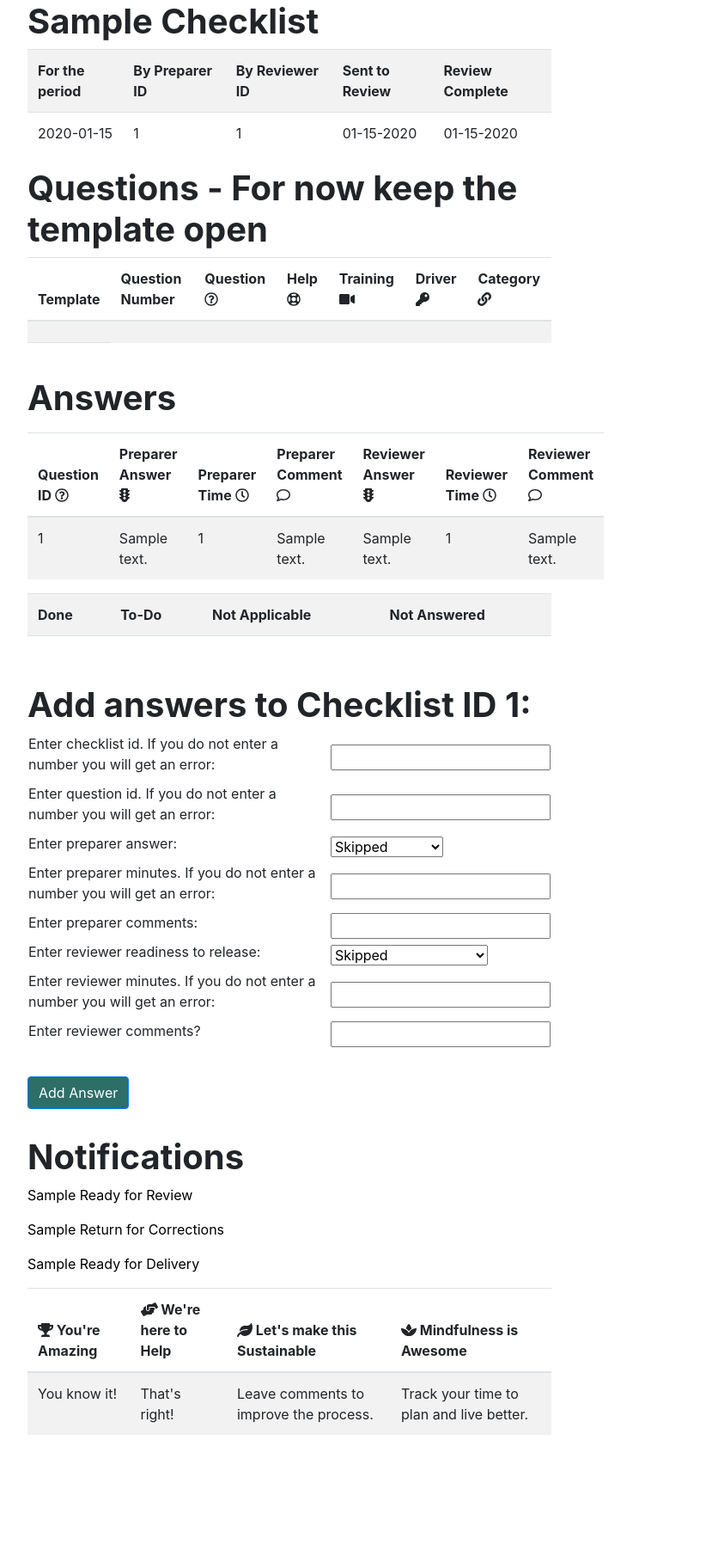
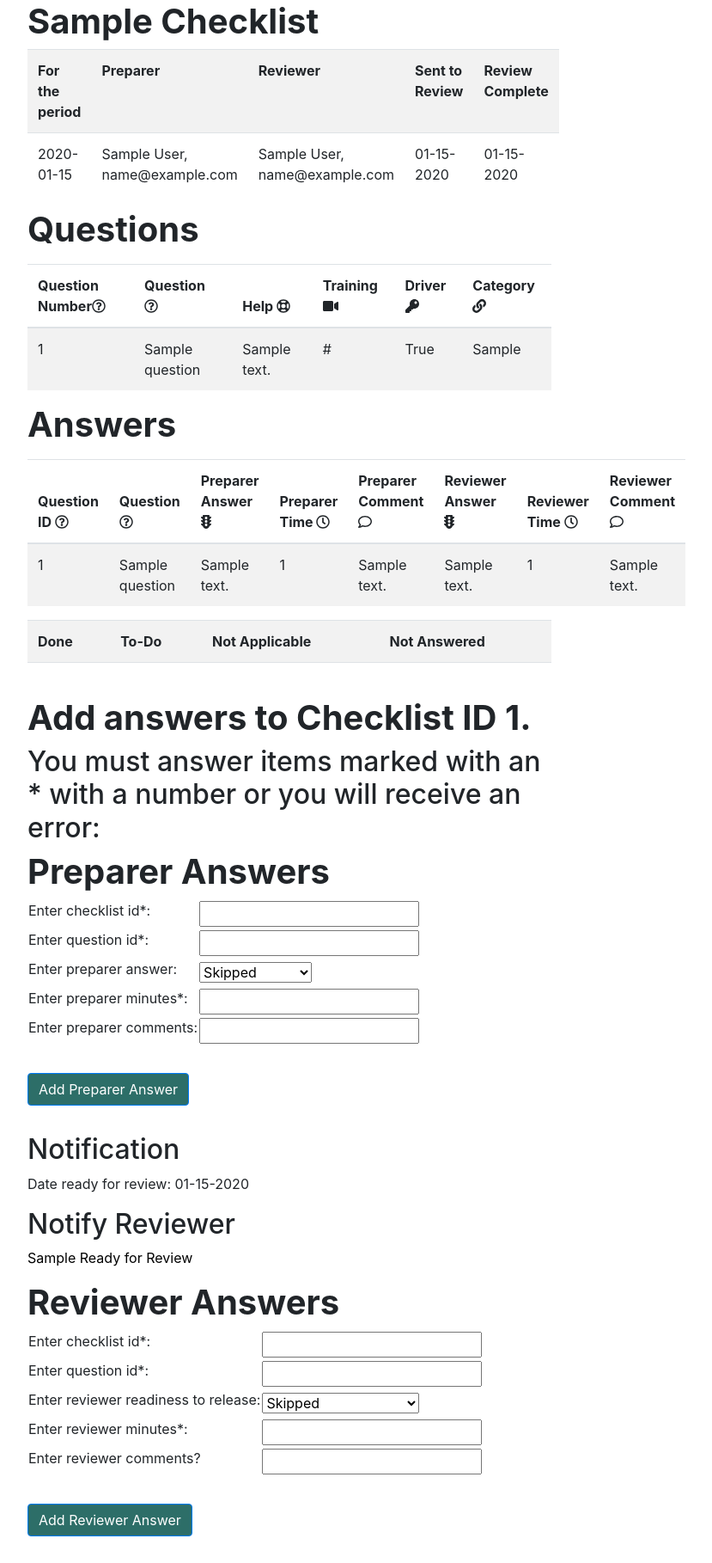
Before and after one commit to annewoosam/dynamic-checklist-generator, a Flask app: page /checklists/1 in a window 1280 px wide. Shown: the part 299-2117 px from the top of the page at 86% size, without its empty margins (303-1132 px from the left). Before the commit the page ends 1968 px from the top, so only its background shows below. Run offline with Flask 2, Linux system fonts and the light colour scheme; tables that the repository leaves empty hold one stand-in row (values such as "Sample post"); lists and menus that the app fills with data are empty; some libraries are stand-ins or nearby versions.

Commit message:
form split preparer and reviewer and refine delivery data

```diff
--- a/wireframe to simple web/model.py
+++ b/wireframe to simple web/model.py
@@ -62,6 +62,7 @@ class Template(db.Model):
 
     # Establish relationships between top and below tables and continue to add as go
     creator=db.relationship('User')
+
     template_questions=db.relationship('TemplateQuestion')
     # After a creator establishes a template they add the questions and help text so that a preparer can spin off a checklist for whomever they need for whatever time frame.
     # For the template questions we use template_questions with an s for the many questions that belong to one template.
--- a/wireframe to simple web/server.py
+++ b/wireframe to simple web/server.py
@@ -166,23 +166,35 @@ def show_answer(answer_id):
 
     return render_template('answer_details.html', answer=answer)
 
-@app.route('/createanswer', methods=['POST'])
+@app.route('/createprepareranswer', methods=['POST'])
 
-def createanswer():
-    """Create new answer."""
+def createprepareranswer():
+    """Create new preparer answer."""
 
     checklist_id = request.form.get('checklist_id')
     question_id = request.form.get('question_id')
     preparer_answer = request.form.get('preparer_answer')
     preparer_time = request.form.get('preparer_time')
     preparer_comment = request.form.get('preparer_comment')
+
+    crud.create_prepareranswer(checklist_id, question_id, preparer_answer, preparer_time, preparer_comment)
+    flash('Preparer answer posted! Select checklist.')
+    checklists = crud.get_checklists()
+    return render_template('all_checklists.html', checklists=checklists)
+
+@app.route('/creatreviewereanswer', methods=['POST'])
+
+def createrevieweranswer():
+    """Create new reviewer answer."""
+
+    checklist_id = request.form.get('checklist_id')
+    question_id = request.form.get('question_id')
     reviewer_ready = request.form.get('reviewer_ready')
     reviewer_time = request.form.get('reviewer_time')
     reviewer_comment = request.form.get('reviewer_comment')
-    complete = request.form.get('complete')
 
-    crud.create_answer(checklist_id, question_id, preparer_answer, preparer_time, preparer_comment, reviewer_ready, reviewer_time, reviewer_comment, complete)
-    flash('Answer posted! Select checklist.')
+    crud.create_revieweranswer(checklist_id, question_id, reviewer_ready, reviewer_time, reviewer_comment)
+    flash('Reviewer answer posted! Select checklist.')
     checklists = crud.get_checklists()
     return render_template('all_checklists.html', checklists=checklists)
 
--- a/wireframe to simple web/templates/checklist_details.html
+++ b/wireframe to simple web/templates/checklist_details.html
@@ -76,16 +76,16 @@
 
  <table class="table table-hover table-striped">
   <th>For the period</th>
-  <th>By Preparer ID</th>
-  <th>By Reviewer ID</th>
+  <th>Preparer</th>
+  <th>Reviewer</th>
   <th>Sent to Review</th>
   <th>Review Complete</th>
 
   <tr>
 
     <td> {{ checklist.time_frame }} </td>
-    <td> {{ checklist.preparer_id }}  </td>
-    <td> {{ checklist.reviewer_id }} </td>
+    <td> {{ checklist.preparer.user_full_name }}, {{ checklist.preparer.email }}</td>
+    <td> {{ checklist.reviewer.user_full_name }}, {{ checklist.reviewer.email }} </td>
     <td> {{ checklist.date_sent_to_review.strftime('%m-%d-%Y') }} </td>
     <td> {{ checklist.date_review_completed.strftime('%m-%d-%Y') }}  </td>
 
@@ -94,15 +94,13 @@
  </table>
 
 
-<h1>Questions - For now keep the template open</h1>
+<h1>Questions</h1>
 
   <table class="table table-hover table-striped">
 
     <thead>
 
-      <th>Template</th>
-
-      <th>Question Number</th>
+      <th>Question Number<i class="far fa-question-circle"></i></th>
 
       <th>Question <i class="far fa-question-circle"></i></th>
 
@@ -116,30 +114,19 @@
 
     </thead>
 
-    <tr>
+ {% for template_question in checklist.template.template_questions %}
+<tr>
+      <ol>
 
-      <td></td>
-
-      <td></td>
-
-      <td></td>
-
-      <td></td>
-
-      <td></td>
-
-      <td></td>
-
-      <td></td>
-
+            <td>{{ template_question.question_number}}</td>
+            <td>{{ template_question.question}}</td>
+            <td>{{ template_question.help_text}}</td>
+            <td>{{ template_question.resource_url}}</td>
+            <td>{{ template_question.primary_driver}}</td>
+            <td>{{ template_question.category}}</td>
+      </ol>
     </tr>
-
-    <tr>
-
-      <td>  </td>
-
-    </tr>
-
+    {% endfor %}
   </table>
 
 <h1>Answers</h1>
@@ -149,6 +136,8 @@
   <thead>
 
     <th>Question ID <i class="far fa-question-circle"></i></th>
+
+    <th>Question <i class="far fa-question-circle"></i></th>
 
     <th>Preparer Answer <i class="fas fa-traffic-light"></i></th>
 
@@ -171,6 +160,8 @@
   <ol>
 
      <td> {{ answer.question_id }} </td>
+
+     <td>{{ answer.template_question.question}}</td>
 
      <td> {{ answer.preparer_answer }}</td>
 
@@ -203,13 +194,13 @@
 
     <td>     {% for answer in checklist.answers %}
 
-      <ol>
+
 
         {% if answer.preparer_answer == 'y' %}
 
-          <li> {{ answer.question_id }} </li>
+          <li> {{ answer.template_question.question_number}}. {{ answer.template_question.yes_text}} </li>
 
-      </ol>
+
 
     {% endif %}
 
@@ -217,13 +208,13 @@
 
     <td>     {% for answer in checklist.answers %}
 
-      <ol>
+
 
         {% if answer.preparer_answer == 'n' %}
 
-          <li> {{ answer.question_id }} </li>
+          <li> {{ answer.template_question.question_number}}. {{ answer.template_question.no_text}}</li>
 
-      </ol>
+
 
     {% endif %}
 
@@ -232,26 +223,26 @@
 
         <td>     {% for answer in checklist.answers %}
 
-      <ol>
+
 
         {% if answer.preparer_answer == 'na' %}
 
-          <li> {{ answer.question_id }} </li>
+          <li> {{ answer.template_question.question_number}}. {{ answer.template_question.not_applicable_text}} </li>
 
-      </ol>
+
 
     {% endif %}
 
     {% endfor %} </td>
            <td>     {% for answer in checklist.answers %}
 
-      <ol>
+
 
         {% if answer.preparer_answer == '' %}
 
-          <li> {{ answer.question_id }} </li>
+          <li> {{ answer.template_question.question_number}}. {{ answer.template_question.question}} </li>
 
-      </ol>
+
 
     {% endif %}
 
@@ -263,13 +254,17 @@
 
 
 
-<h1>Add answers to Checklist ID {{ checklist.checklist_id }}:</h1>
+<h1>Add answers to Checklist ID {{ checklist.checklist_id }}.</h1>
+<h2> You must answer items marked with an * with a number or you will receive an error:</h2>
 
 <!-- create checklist form -->
 
 <div>
 
-<form action="/createanswer" method="POST">
+<!-- Preparer Answers -->
+<h1>Preparer Answers</h1>
+
+<form action="/createprepareranswer" method="POST">
 
   <table>
 
@@ -277,7 +272,7 @@
 
       <td>
 
-        <label for="checklist_id">Enter checklist id. If you do not enter a number you will get an error:</label></td>
+        <label for="checklist_id">Enter checklist id*:</label></td>
 
       <td>
 
@@ -291,7 +286,7 @@
 
   <td>
 
-    <label for="question_id">Enter question id. If you do not enter a number you will get an error:</label></td>
+    <label for="question_id">Enter question id*:</label></td>
 
   <td>
 
@@ -321,7 +316,7 @@
 
 <tr>
 
-  <td><label for="preparer_time">Enter preparer minutes. If you do not enter a number you will get an error:</label></td>
+  <td><label for="preparer_time">Enter preparer minutes*:</label></td>
   <td><input type "number" id="preparer_time" name="preparer_time">
   </td>
 
@@ -333,6 +328,53 @@
 
   <td><input type "textarea" id="preparer_comment" name="preparer_comment">
   </td>
+</tr>
+</table>
+<button type="submit" class="btn btn-primary btns">Add Preparer Answer</button>
+</form>
+</div>
+<h2>Notification</h2>
+
+
+ <p>Date ready for review: {{ checklist.date_sent_to_review.strftime('%m-%d-%Y') }}  </p>
+
+ <h2>Notify Reviewer</h2>
+
+ <a href="mailto:{{ checklist.reviewer.email }}?subject={{ checklist.who_for }} ready for review&bcc=compliancetrainers@gmail.com"> {{ checklist.who_for }} Ready for Review</a></p>
+<!-- Reviewer Answers -->
+<h1>Reviewer Answers</h1>
+<div>
+
+<form action="/creatreviewereanswer" method="POST">
+
+<table>
+
+    <tr>
+
+      <td>
+
+        <label for="checklist_id">Enter checklist id*:</label></td>
+
+      <td>
+
+        <input type "number" id="checklist_id" name="checklist_id" required>
+
+      </td>
+
+    </tr>
+
+<tr>
+
+  <td>
+
+    <label for="question_id">Enter question id*:</label></td>
+
+  <td>
+
+    <input type "number" id="question_id" name="question_id" required>
+
+  </td>
+
 </tr>
 
 <tr>
@@ -355,7 +397,7 @@
 
 <tr>
 
-  <td><label for="reviewer_time">Enter reviewer minutes. If you do not enter a number you will get an error:</label></td>
+  <td><label for="reviewer_time">Enter reviewer minutes*:</label></td>
   <td><input type "number" id="reviewer_time" name="reviewer_time">
   </td>
 
@@ -370,17 +412,25 @@
 </tr>
 
 </table>
-<button type="submit" class="btn btn-primary btns">Add Answer</button>
+<button type="submit" class="btn btn-primary btns">Add Reviewer Answer</button>
 </form>
 
-<h1>Notifications</h1>
+</div>
 
-<a href="mailto:reviewer name field?subject={{ checklist.who_for }} ready for review&bcc=compliancetrainers@gmail.com"> {{ checklist.who_for }} Ready for Review</a></p>
+<h2>Notifications</h2>
 
-<a href="mailto:preparer name field?subject={{ checklist.who_for }} corrections required&bcc=compliancetrainers@gmail.com"> {{ checklist.who_for }} Return for Corrections</a></p>
+
+<a href="mailto:{{ checklist.preparer.email }}?subject={{ checklist.who_for }} corrections required&bcc=compliancetrainers@gmail.com"> {{ checklist.who_for }} Return for Corrections</a></p>
+
+<h3>Review Complete</h3>
+
+<p>Date review completed: {{ checklist.date_review_completed.strftime('%m-%d-%Y') }} </p>
+
+<h3>Notify Recipient</h3>
 
 <a href="mailto:recipient name field?subject={{ checklist.who_for }} ready for delivery&bcc=compliancetrainers@gmail.com"> {{ checklist.who_for }} Ready for Delivery</a></p>
 
+<h3>Mark Complete</h3>
 
 <table class="table table-hover table-striped">
 
```
Also changed, not shown: wireframe to simple web/crud.py (+21 -50 lines), wireframe to simple web/templates/template_details.html (+4 -18 lines), 1 other file.
